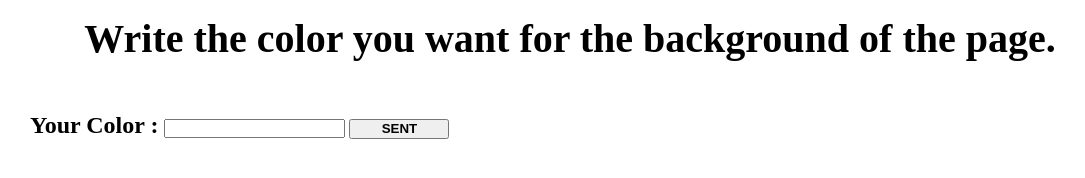
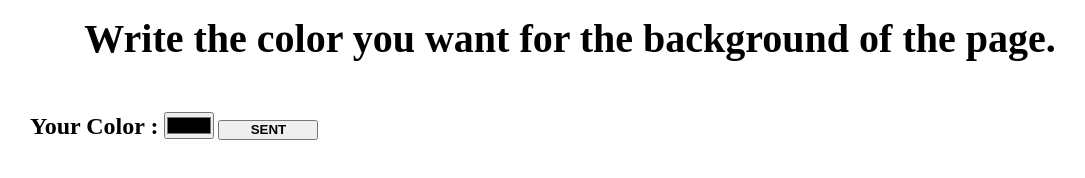
Before and after one commit to Mickallou/Change-Background-Color, a plain HTML site: page index.html in a window 1280 px wide. Shown: the whole page, without its empty margins (70-1155 px from the left). Drawn offline with Linux system fonts and the light colour scheme.

Commit message:
change to input color

```diff
--- a/index.html
+++ b/index.html
@@ -13,7 +13,7 @@
         <h1>Write the color you want for the background of the page.</h1>
         <form name="bgcChange">
             <label for="bgc">Your Color : </label>
-            <input type="text" name="bgcColor" id="bgc">
+            <input type="color" name="bgcColor" id="bgc">
             <input type="button" value="SENT" id="btn">
         </form>
     </div>
```
